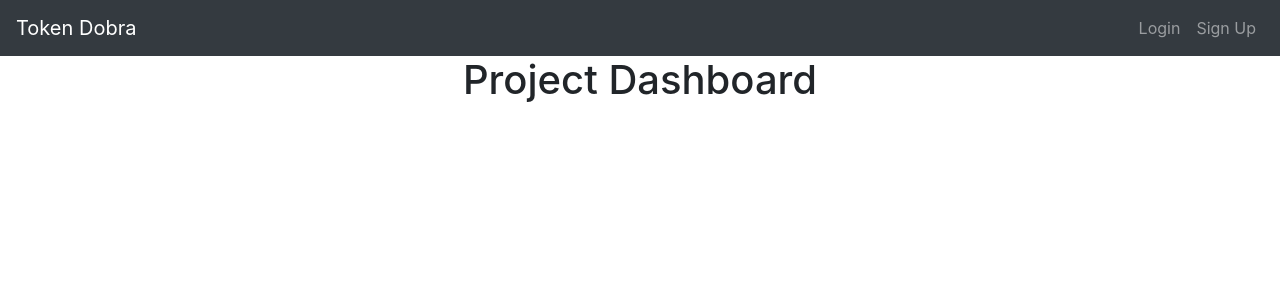
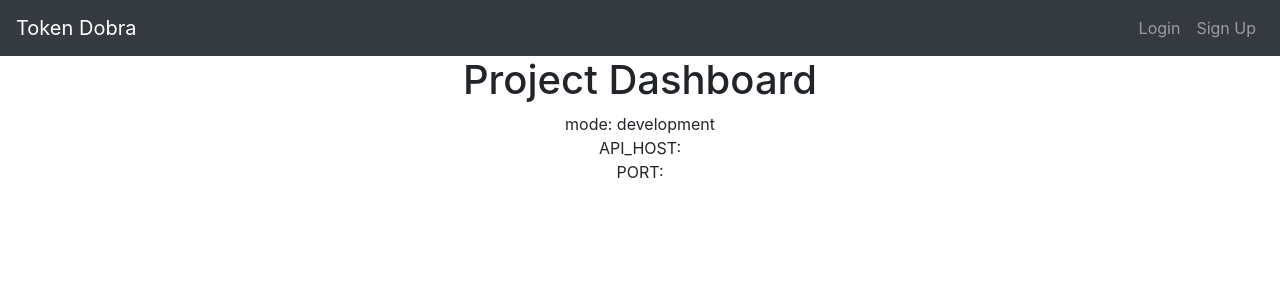
Before and after one commit to BackERP/manager, a React (Create React App) app: page / in a window 1280 px wide. Shown: the top 300 px of the page. Built offline with nearby package versions, Linux system fonts and the light colour scheme.

Commit message:
Сборка проекта React через Action

```diff
--- a/src/components/home.component.js
+++ b/src/components/home.component.js
@@ -35,6 +35,9 @@ export default class Home extends Component {
       <div className="container">
           <center>
             <h1>Project Dashboard</h1>
+            <div>mode: {process.env.NODE_ENV}</div>
+             <div>API_HOST: {process.env.API_HOST}</div>
+             <div>PORT: {process.env.PORT}</div>
           </center>
       </div>
     );
```
